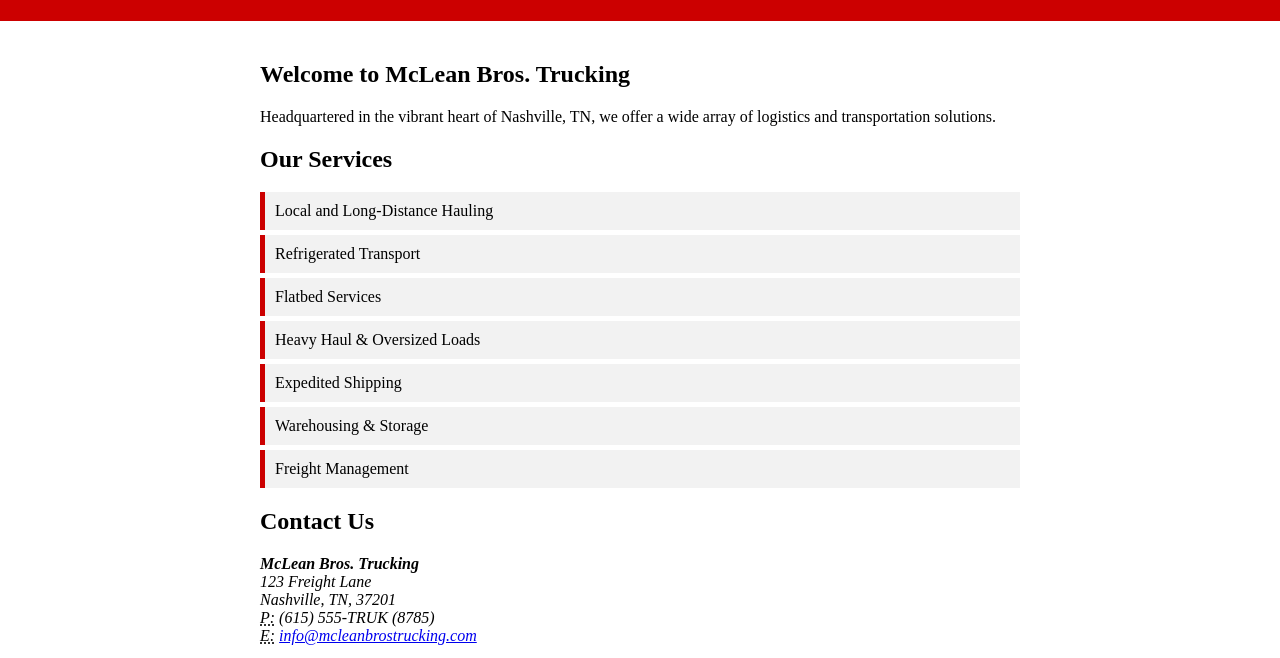
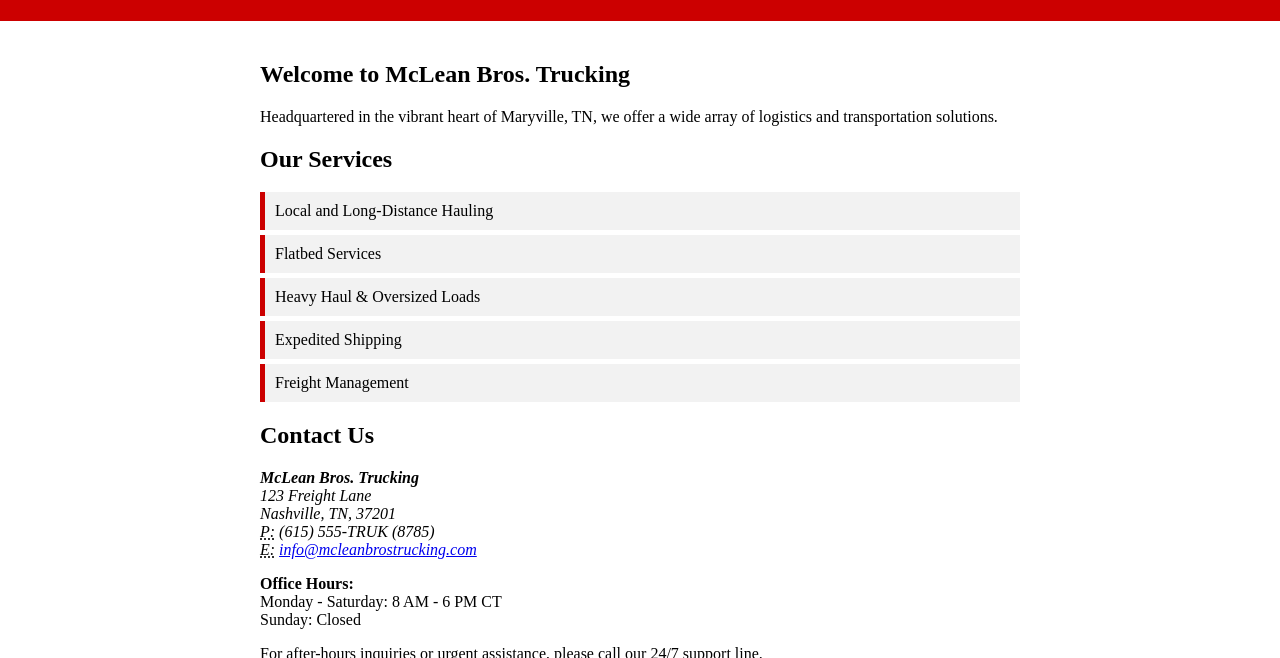
Before and after one commit to connorbescos/mcleanbros.github.io, a plain HTML site: page index.html in a window 1280 px wide. Shown: the part 136-794 px from the top of the page. Drawn offline with Linux system fonts and the light colour scheme.

Commit message:
:rocket: :zap: :rocket:

```diff
--- a/index.html
+++ b/index.html
@@ -14,18 +14,16 @@
     <main class="content-container">
         <section id="welcome">
             <h1>Welcome to McLean Bros. Trucking</h1>
-            <p>Headquartered in the vibrant heart of Nashville, TN, we offer a wide array of logistics and transportation solutions.</p>
+            <p>Headquartered in the vibrant heart of Maryville, TN, we offer a wide array of logistics and transportation solutions.</p>
         </section>
 
         <section id="services">
             <h2>Our Services</h2>
             <ul>
                 <li>Local and Long-Distance Hauling</li>
-                <li>Refrigerated Transport</li>
                 <li>Flatbed Services</li>
                 <li>Heavy Haul & Oversized Loads</li>
                 <li>Expedited Shipping</li>
-                <li>Warehousing & Storage</li>
                 <li>Freight Management</li>
             </ul>
         </section>
@@ -40,8 +38,7 @@
                 <abbr title="Email">E:</abbr> <a href="mailto:info@mcleanbrostrucking.com">info@mcleanbrostrucking.com</a>
             </address>
             <p><strong>Office Hours:</strong><br>
-            Monday - Friday: 8 AM - 6 PM<br>
-            Saturday: 9 AM - 2 PM<br>
+            Monday - Saturday: 8 AM - 6 PM CT<br>
             Sunday: Closed</p>
             <p>For after-hours inquiries or urgent assistance, please call our 24/7 support line.</p>
         </section>
```
